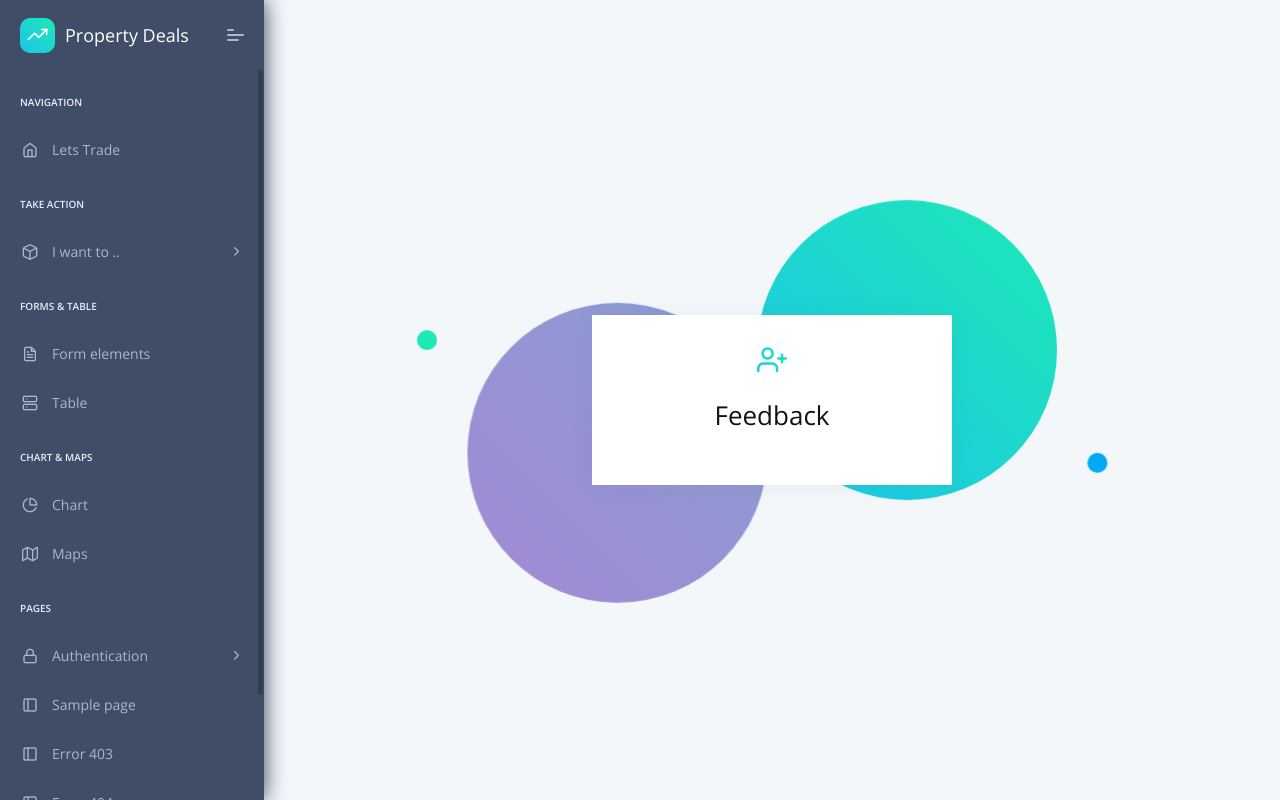
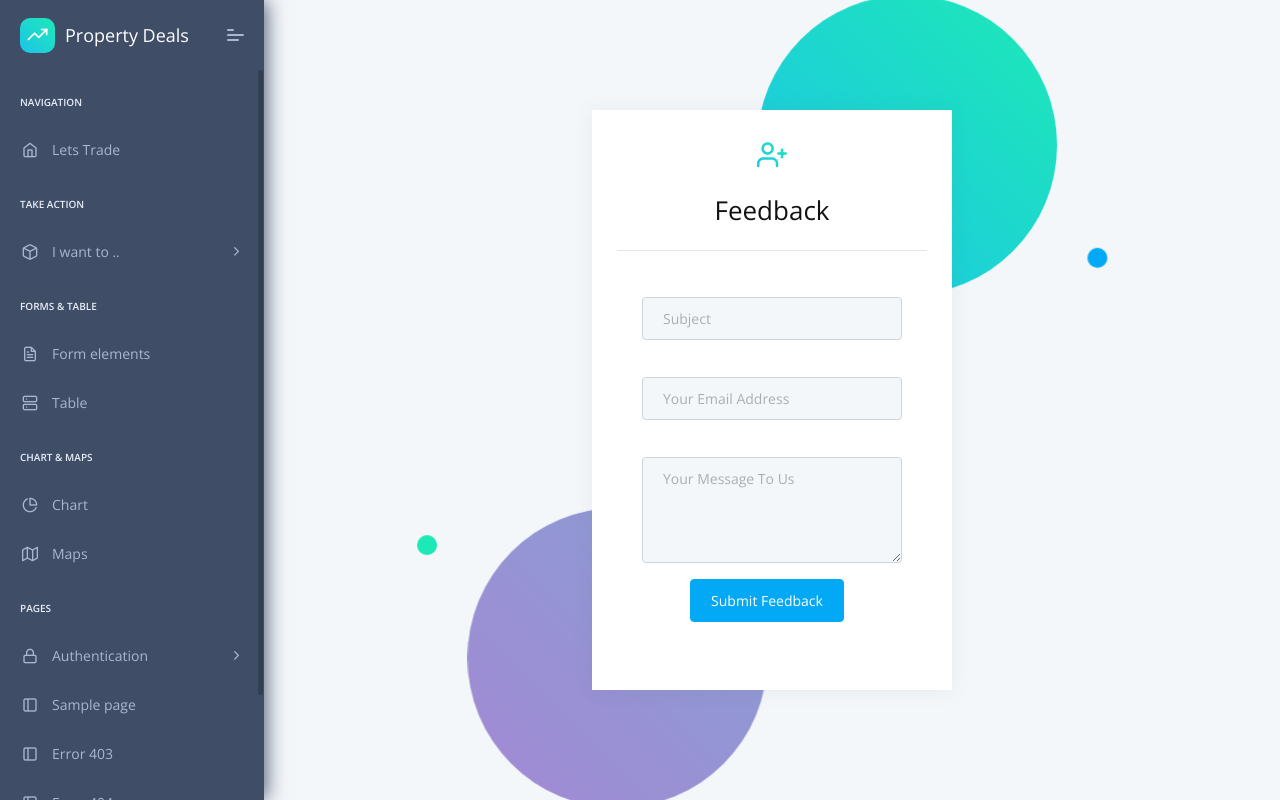
Before and after one commit to devsbranch/property-deals, a Flask app: page /feedback in a window 1280 px wide. Run offline with Flask 2, Linux system fonts and the light colour scheme; some libraries are stand-ins or nearby versions.

Commit message:
add feedback page

```diff
--- a/app/base/templates/feedback.html
+++ b/app/base/templates/feedback.html
@@ -18,6 +18,29 @@
                         <i class="feather icon-user-plus auth-icon"></i>
                     </div>
                     <h3 class="mb-4">Feedback</h3>
-
-
+                    <hr>
+                    <div class="card-body">
+                     <div class="row">
+                            <div class="col-lg-12">
+                                <form action="/">
+                                    <div class="form-group">
+                                        <input type="text" class="form-control" placeholder="Subject">
+                                    </div>
+                                    <br>
+                                    <div class="form-group">
+                                        <input type="text" class="form-control" placeholder="Your Email Address">
+                                    </div>
+                                    <br>
+                                    <div class="form-group">
+                                        <textarea class="form-control" id="exampleFormControlTextarea1" rows="4" placeholder="Your Message To Us"></textarea>
+                                    </div>
+                                    <button type="submit" class="btn btn-primary mb-2">Submit Feedback</button>
+                                </form>
+                            </div>
+                        </div>
+                    </div>
+                </div>
+            </div>
+        </div>
+    </div>
 {% endblock content %}
```
